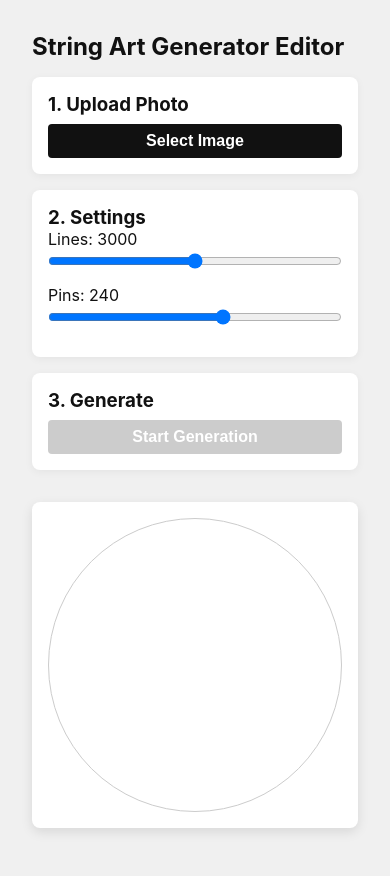
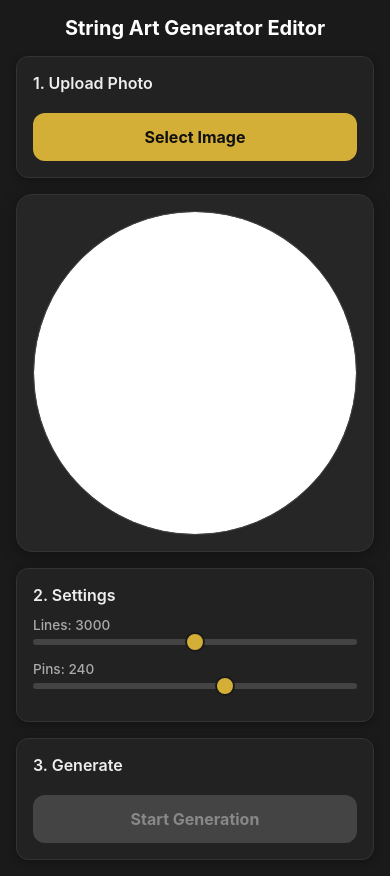
Before and after one commit to gonzalo-toledo/string_art_system, a Next.js app: page /en/editor in a window 390 px wide. Built offline with nearby package versions, Linux system fonts and the light colour scheme.

Commit message:
refactor: implement dark mode design, improve canvas masking, and add session management to EditorPage

```diff
--- a/messages/en.json
+++ b/messages/en.json
@@ -25,6 +25,7 @@
     "celebration": "Congratulations! You have completed your artwork.",
     "startOver": "Start over",
     "backToEditor": "Back to Editor",
-    "screenLockWarning": "Screen active (Wake Lock enabled)"
+    "screenLockWarning": "Screen active (Wake Lock enabled)",
+    "sequenceList": "Sequence"
   }
 }
--- a/messages/es.json
+++ b/messages/es.json
@@ -25,6 +25,7 @@
     "celebration": "¡Felicitaciones! Has completado tu obra de arte.",
     "startOver": "Volver a empezar",
     "backToEditor": "Volver al Editor",
-    "screenLockWarning": "Pantalla activa (Wake Lock habilitado)"
+    "screenLockWarning": "Pantalla activa (Wake Lock habilitado)",
+    "sequenceList": "Listado"
   }
 }
--- a/messages/pt.json
+++ b/messages/pt.json
@@ -25,6 +25,7 @@
     "celebration": "Parabéns! Você completou sua obra de arte.",
     "startOver": "Começar de novo",
     "backToEditor": "Voltar ao Editor",
-    "screenLockWarning": "Tela ativa (Wake Lock ativado)"
+    "screenLockWarning": "Tela ativa (Wake Lock ativado)",
+    "sequenceList": "Sequência"
   }
 }
--- a/src/app/globals.css
+++ b/src/app/globals.css
@@ -8,6 +8,6 @@
 
 body {
   font-family: var(--font-primary);
-  background-color: var(--color-secondary);
-  color: var(--color-primary);
+  background-color: #1a1a1a;
+  color: #f5f5f5;
 }
--- a/src/components/editor/CanvasRenderer.tsx
+++ b/src/components/editor/CanvasRenderer.tsx
@@ -27,12 +27,23 @@ export function CanvasRenderer({ sequence, totalPins, canvasSize, previewUrl, li
       sequenceIndexRef.current = 0;
       ctx.clearRect(0, 0, canvasSize, canvasSize);
 
+      // Draw white circular background first
+      ctx.fillStyle = '#ffffff';
+      ctx.beginPath();
+      ctx.arc(canvasSize / 2, canvasSize / 2, canvasSize / 2, 0, Math.PI * 2);
+      ctx.fill();
+
       if (previewUrl) {
         const img = new Image();
         img.onload = () => {
-          ctx.globalAlpha = 0.15;
+          ctx.save();
+          ctx.beginPath();
+          ctx.arc(canvasSize / 2, canvasSize / 2, canvasSize / 2, 0, Math.PI * 2);
+          ctx.clip();
+
+          ctx.globalAlpha = 1.0; // Draw full opacity so adjustments are clearly visible
           ctx.drawImage(img, 0, 0, canvasSize, canvasSize);
-          ctx.globalAlpha = 1.0;
+          ctx.restore();
         };
         img.src = previewUrl;
       }
@@ -47,6 +58,15 @@ export function CanvasRenderer({ sequence, totalPins, canvasSize, previewUrl, li
     if (!canvas) return;
     const ctx = canvas.getContext('2d');
     if (!ctx) return;
+
+    sequenceIndexRef.current = 0;
+    ctx.clearRect(0, 0, canvasSize, canvasSize);
+
+    // Draw white circular background first
+    ctx.fillStyle = '#ffffff';
+    ctx.beginPath();
+    ctx.arc(canvasSize / 2, canvasSize / 2, canvasSize / 2, 0, Math.PI * 2);
+    ctx.fill();
 
     const pins = generatePinCoordinates(totalPins, canvasSize, canvasSize);
     let animationFrameId: number;
--- a/src/components/editor/EditorPage.tsx
+++ b/src/components/editor/EditorPage.tsx
@@ -31,7 +31,7 @@ export function EditorPage() {
   const router = useRouter();
   const paramsRoute = useParams();
   const locale = (paramsRoute.locale as string) || 'es';
-  const { session, startSession } = useGuidedSession();
+  const { session, startSession, clearSession } = useGuidedSession();
 
   const [params, setParams] = useState<AlgorithmParams>(DEFAULT_PARAMS);
   const [previewUrl, setPreviewUrl] = useState<string | null>(null);
@@ -73,10 +73,18 @@ export function EditorPage() {
   }, [reprocessImage]);
 
   const handleImageSelected = async (file: File) => {
+    // Guard: warn user if there's an active session
+    if (session) {
+      const confirmed = window.confirm(
+        'You have a project in progress. Uploading a new image will erase all your progress. Continue?'
+      );
+      if (!confirmed) return;
+      clearSession();
+    }
+
     try {
       worker.reset();
 
-      // Clean up previous object URL
       if (objectUrlRef.current) {
         URL.revokeObjectURL(objectUrlRef.current);
       }
@@ -85,11 +93,9 @@ export function EditorPage() {
       sourceImageRef.current = img;
       objectUrlRef.current = objectUrl;
 
-      // Reset adjustments on new image
       setAdjustments(DEFAULT_ADJUSTMENTS);
       setCrop(DEFAULT_CROP);
 
-      // Initial processing
       const result = processImage(img, CANVAS_SIZE);
       setPixelData(result.imageData);
       setPreviewUrl(result.previewUrl);
@@ -122,22 +128,20 @@ export function EditorPage() {
     <div className={styles.container}>
       <div className={styles.sidebar}>
         {session && (
-          <div style={{
+          <div className={styles.banner} style={{
             background: 'rgba(212, 175, 55, 0.12)',
             border: '1px solid #d4af37',
             borderRadius: '8px',
             padding: '12px',
             width: '100%',
             marginBottom: '16px',
-            display: 'flex',
-            justifyContent: 'space-between',
-            alignItems: 'center',
             boxSizing: 'border-box'
           }}>
+            <div style={{ display: 'flex', justifyContent: 'space-between', alignItems: 'center' }}>
               <div style={{ flex: 1, paddingRight: '8px' }}>
-              <h4 style={{ margin: 0, color: '#fff', fontSize: '0.95rem' }}>Cuadro en progreso</h4>
+                <h4 style={{ margin: 0, color: '#fff', fontSize: '0.95rem' }}>Project in progress</h4>
                 <p style={{ margin: '4px 0 0 0', fontSize: '0.8rem', color: '#aaa' }}>
-                Paso {session.currentStep + 1} de {session.totalSteps + 1} ({Math.round((session.currentStep / session.totalSteps) * 100)}%)
+                  Step {session.currentStep + 1} of {session.totalSteps + 1} ({Math.round((session.currentStep / session.totalSteps) * 100)}%)
                 </p>
               </div>
               <button
@@ -153,19 +157,43 @@ export function EditorPage() {
                   fontSize: '0.85rem'
                 }}
               >
-              Continuar
+                Continue
+              </button>
+            </div>
+            <button
+              onClick={() => {
+                const confirmed = window.confirm(
+                  'This will erase all your progress. Are you sure?'
+                );
+                if (confirmed) clearSession();
+              }}
+              style={{
+                background: 'none',
+                border: 'none',
+                color: '#ef4444',
+                cursor: 'pointer',
+                fontSize: '0.8rem',
+                marginTop: '8px',
+                padding: 0,
+                textDecoration: 'underline'
+              }}
+            >
+              Cancel project
             </button>
           </div>
         )}
 
-        <h2>{t('title')} Editor</h2>
+        <h2 className={styles.title}>{t('title')} Editor</h2>
 
+        <div className={styles.stepOne}>
           <ImageUploader
             onImageSelected={handleImageSelected}
             disabled={worker.isRunning}
           />
+        </div>
 
         {sourceImageRef.current && (
+          <div className={styles.adjuster}>
             <ImageAdjuster
               adjustments={adjustments}
               crop={crop}
@@ -174,14 +202,18 @@ export function EditorPage() {
               onReset={handleResetAdjustments}
               disabled={worker.isRunning}
             />
+          </div>
         )}
 
+        <div className={styles.stepTwo}>
           <ConfigPanel
             params={params}
             onChange={setParams}
             disabled={worker.isRunning}
           />
+        </div>
 
+        <div className={styles.stepThree}>
           <div className={styles.panel}>
             <h3>3. Generate</h3>
             <button
@@ -220,6 +252,7 @@ export function EditorPage() {
             {worker.error && <p style={{ color: 'red', marginTop: '8px' }}>{worker.error}</p>}
           </div>
         </div>
+      </div>
 
       <CanvasRenderer
         sequence={worker.sequence}
--- a/src/components/editor/editor.module.css
+++ b/src/components/editor/editor.module.css
@@ -2,16 +2,24 @@
   display: flex;
   flex-direction: column;
   align-items: center;
-  padding: var(--spacing-lg);
-  gap: var(--spacing-lg);
+  padding: 16px;
+  gap: 16px;
   max-width: 1200px;
   margin: 0 auto;
+  min-height: 100vh;
+  min-height: 100dvh;
+  background-color: #1a1a1a;
+  color: #f5f5f5;
+  font-family: var(--font-primary, sans-serif);
+  box-sizing: border-box;
 }
 
 @media (min-width: 768px) {
   .container {
     flex-direction: row;
     align-items: flex-start;
+    padding: var(--spacing-lg, 32px);
+    gap: var(--spacing-lg, 32px);
   }
 }
 
@@ -19,9 +27,52 @@
   flex: 1;
   display: flex;
   flex-direction: column;
-  gap: var(--spacing-md);
+  gap: 16px;
   width: 100%;
   max-width: 400px;
+}
+
+/* Mobile ordering when width is < 768px */
+@media (max-width: 767px) {
+  .sidebar {
+    display: contents;
+  }
+  .banner {
+    order: 1;
+    width: 100%;
+  }
+  .title {
+    order: 2;
+    width: 100%;
+    text-align: center;
+  }
+  .stepOne {
+    order: 3;
+    width: 100%;
+  }
+  .canvasContainer {
+    order: 4;
+    width: 100%;
+  }
+  .adjuster {
+    order: 5;
+    width: 100%;
+  }
+  .stepTwo {
+    order: 6;
+    width: 100%;
+  }
+  .stepThree {
+    order: 7;
+    width: 100%;
+  }
+}
+
+.sidebar h2 {
+  font-size: 1.25rem;
+  font-weight: 700;
+  color: #fff;
+  margin: 0;
 }
 
 .canvasContainer {
@@ -30,10 +81,11 @@
   justify-content: center;
   align-items: center;
   width: 100%;
-  background-color: #fff;
-  border-radius: 8px;
-  box-shadow: 0 4px 12px rgba(0,0,0,0.1);
-  padding: var(--spacing-md);
+  background-color: #262626;
+  border-radius: 16px;
+  box-shadow: 0 4px 16px rgba(0, 0, 0, 0.3);
+  padding: 16px;
+  border: 1px solid #333;
 }
 
 .canvas {
@@ -41,42 +93,101 @@
   height: auto;
   aspect-ratio: 1/1;
   border-radius: 50%;
-  border: 1px solid #ccc;
+  border: 1px solid #444;
 }
 
 .panel {
-  background: white;
-  padding: var(--spacing-md);
-  border-radius: 8px;
-  box-shadow: 0 2px 8px rgba(0,0,0,0.05);
+  background: #222;
+  padding: 16px;
+  border-radius: 12px;
+  box-shadow: 0 2px 8px rgba(0, 0, 0, 0.3);
+  border: 1px solid #333;
+}
+
+.panel h3 {
+  font-size: 1rem;
+  font-weight: 600;
+  color: #eee;
+  margin: 0 0 12px 0;
 }
 
 .button {
-  background-color: var(--color-primary);
-  color: white;
+  background-color: var(--color-accent, #d4af37);
+  color: #111;
   border: none;
-  padding: var(--spacing-sm) var(--spacing-md);
-  border-radius: 4px;
+  padding: 14px 16px;
+  border-radius: 12px;
   cursor: pointer;
-  font-weight: bold;
+  font-weight: 700;
   font-size: 1rem;
-  transition: opacity 0.2s;
+  transition: background-color 0.2s, transform 0.1s;
   width: 100%;
-  margin-top: var(--spacing-sm);
+  margin-top: 8px;
+  font-family: inherit;
 }
 
 .button:hover {
-  opacity: 0.8;
+  background-color: #e6be43;
+}
+
+.button:active {
+  transform: scale(0.98);
 }
 
 .button:disabled {
-  background-color: #ccc;
+  background-color: #444;
+  color: #888;
   cursor: not-allowed;
 }
 
 .formGroup {
   display: flex;
   flex-direction: column;
-  gap: 4px;
-  margin-bottom: var(--spacing-md);
+  gap: 6px;
+  margin-bottom: 16px;
 }
+
+.formGroup label {
+  font-size: 0.85rem;
+  color: #aaa;
+  font-weight: 500;
+}
+
+.formGroup input,
+.formGroup select {
+  background-color: #2a2a2a;
+  border: 1px solid #444;
+  color: #fff;
+  border-radius: 8px;
+  padding: 8px 12px;
+  font-size: 0.9rem;
+  outline: none;
+  font-family: inherit;
+}
+
+.formGroup input:focus,
+.formGroup select:focus {
+  border-color: var(--color-accent, #d4af37);
+}
+
+.formGroup input[type="range"] {
+  -webkit-appearance: none;
+  appearance: none;
+  width: 100%;
+  height: 6px;
+  background: #444;
+  border-radius: 3px;
+  border: none;
+  padding: 0;
+}
+
+.formGroup input[type="range"]::-webkit-slider-thumb {
+  -webkit-appearance: none;
+  appearance: none;
+  width: 20px;
+  height: 20px;
+  border-radius: 50%;
+  background: var(--color-accent, #d4af37);
+  cursor: pointer;
+  border: 2px solid #1a1a1a;
+}
```
Also changed, not shown: src/components/guide/GuidePage.tsx (+64 -27 lines), src/components/guide/guide.module.css (+62 -0 lines), 1 other file (tests, documents, lock files or other folders). Lines whose indentation alone changed are shown as unchanged.
